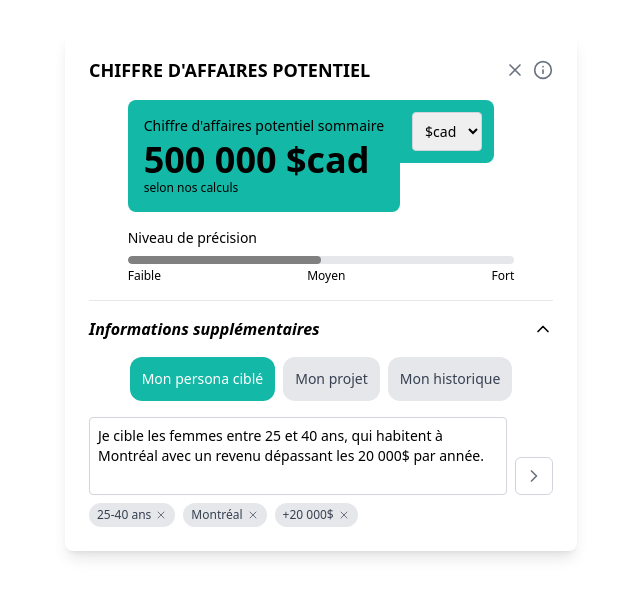
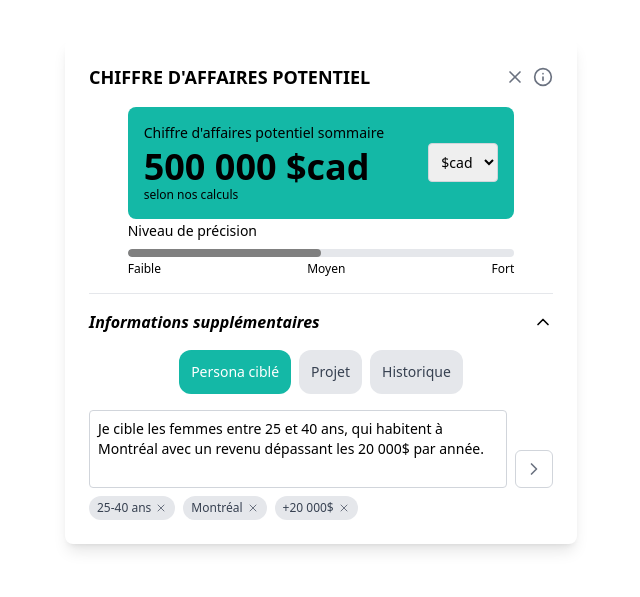
Before and after one commit to Ntrdumb/civ_components, a Next.js app: page / in a window 1280 px wide. Shown: the part 109-706 px from the top of the page, without its empty margins (319-959 px from the left). Built offline with nearby package versions, Linux system fonts and the light colour scheme.

Commit message:
3 changements

```diff
--- a/components/chiffreAffaires/ChiffreAffaires.jsx
+++ b/components/chiffreAffaires/ChiffreAffaires.jsx
@@ -49,8 +49,8 @@ export default function ChiffreAffaires({ chiffrePotentiel='0' ,precisionLevel =
         {/* Top part */}
         <div className="w-5/6 items-center">
           {/* Revenue info section */}
-          <div className='flex justify-normal items-start'>
-            <div className="bg-teal-500 rounded-bl-lg rounded-br-lg rounded-tl-lg p-4 mb-4">
+          <div>
+            <div className="bg-teal-500 rounded-lg p-4 mb-0.5 flex justify-between items-center">
               {/* Sommaire */}
               <div>
                 <p className="text-sm mb-1">Chiffre d'affaires potentiel sommaire</p>
@@ -59,12 +59,12 @@ export default function ChiffreAffaires({ chiffrePotentiel='0' ,precisionLevel =
                     {chiffrePotentiel} {currency}
                   </p>
                 </div>
+
                 <p className="text-xs">selon nos calculs</p>
-              </div>
               </div>
 
               {/* Currency Selector */}
-            <div className="bg-teal-500 rounded-r-lg p-3 mb-4">
+              <div>
                   <select
                     id="currency"
                     value={currency}
@@ -76,6 +76,9 @@ export default function ChiffreAffaires({ chiffrePotentiel='0' ,precisionLevel =
                     <option value="€eur">€eur</option>
                   </select>
                 </div>
+            </div>
+
+
           </div> {/* Top part end */}
 
           {/* Precision */}
@@ -116,19 +119,19 @@ export default function ChiffreAffaires({ chiffrePotentiel='0' ,precisionLevel =
                   className={`px-3 py-3 rounded-xl text-sm ${activeTab === 'persona' ? 'bg-teal-500 text-white' : 'bg-gray-200 text-gray-700'}`}
                   onClick={() => setActiveTab('persona')}
                 >
-                  Mon persona ciblé
+                  Persona ciblé
                 </button>
                 <button
                   className={`px-3 py-3 rounded-xl text-sm ${activeTab === 'projet' ? 'bg-teal-500 text-white' : 'bg-gray-200 text-gray-700'}`}
                   onClick={() => setActiveTab('projet')}
                 >
-                  Mon projet
+                  Projet
                 </button>
                 <button
                   className={`px-3 py-3 rounded-xl text-sm ${activeTab === 'historique' ? 'bg-teal-500 text-white' : 'bg-gray-200 text-gray-700'}`}
                   onClick={() => setActiveTab('historique')}
                 >
-                  Mon historique
+                  Historique
                 </button>
               </div>
 
```
Lines whose indentation alone changed are shown as unchanged.
